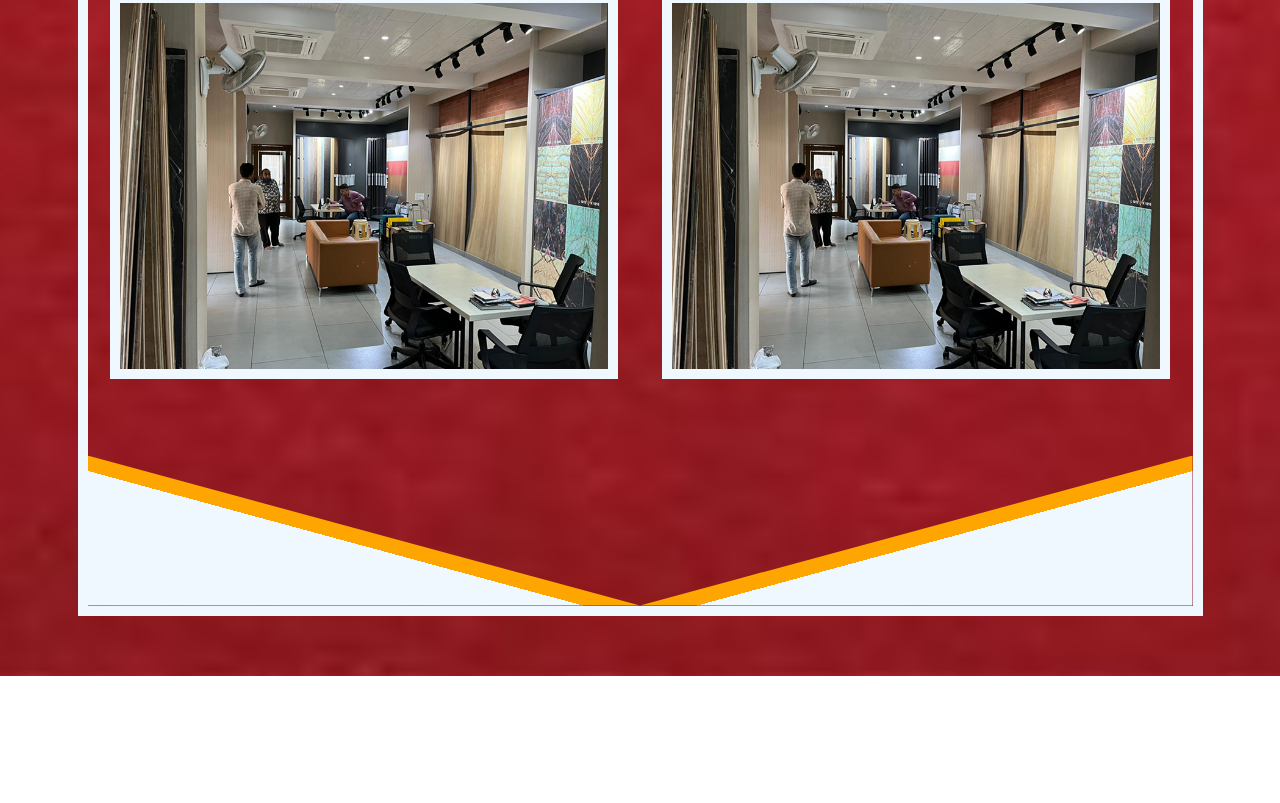
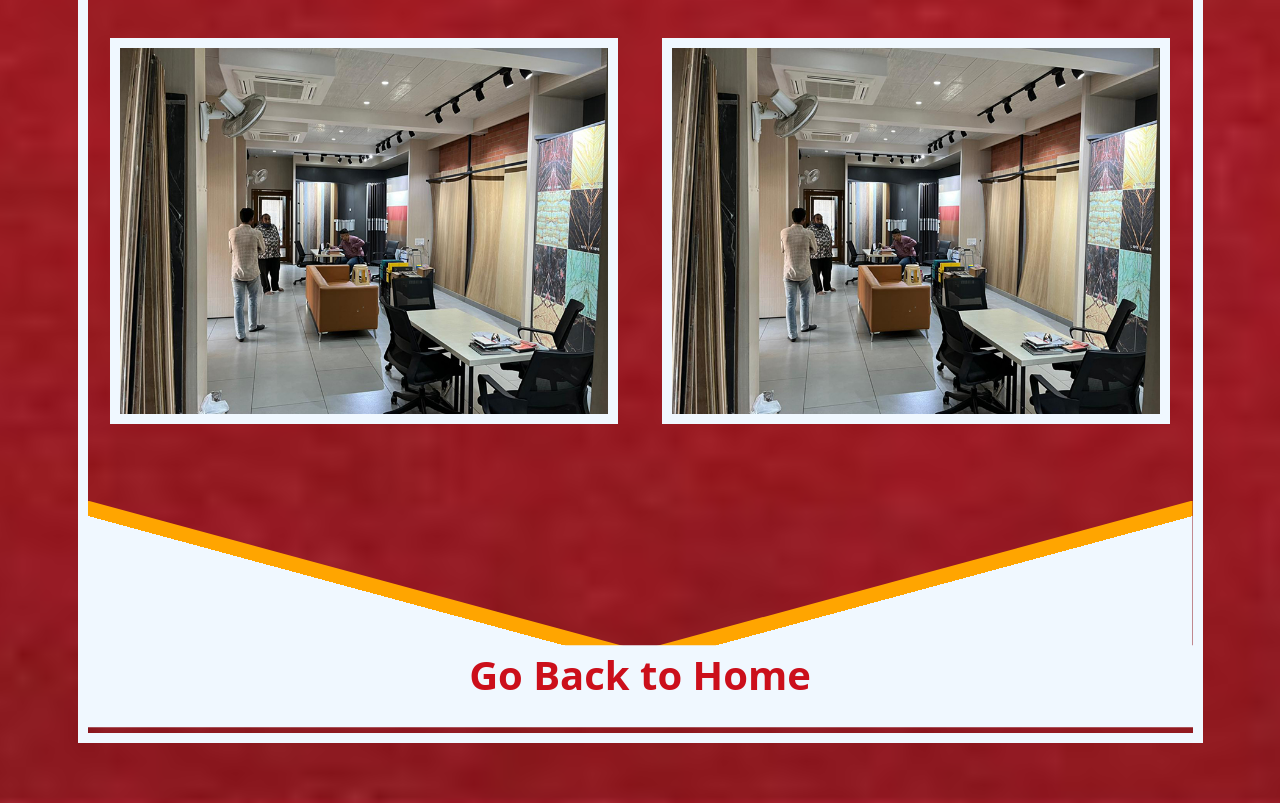
Before and after one commit to Dhruv120/digicard, a plain HTML site: page index.html in a window 1280 px wide. Shown: the part 2723-3526 px from the top of the page. Before the commit the page ends 3399 px from the top, so only its background shows below. Drawn offline with nearby package versions, Linux system fonts and the light colour scheme.

Commit message:
Update index.html

```diff
--- a/index.html
+++ b/index.html
@@ -23,6 +23,10 @@
 
                 <!-- ------------------------------------------------ -->
                 <div class="container content">
+                   <br>
+                    <br>
+                    <br>
+
                     <div class="row">
                         <div class="col imgg">
                             <img src="images/IMG-20220615-WA0010.jpg" width="80%" alt="">
@@ -253,6 +257,8 @@
 
                         </div>
                     </div> -->
+
+                <!--
                     <div class="row dhruv">
                         <div  class="col" id="triangle-bottomleft">
 
@@ -264,7 +270,20 @@
                     <div class="row aakhri" >
 
                     </div>
+-->
+                 <div class="row dhruv">
+                    <div  class="col" id="triangle-bottomleft">
 
+                    </div>
+                    <div class="col" id="triangle-bottomright">
+
+                    </div>
+                </div>
+
+                <div class="row link">
+
+                     <a class="ending" href="#gallery">Go Back to Home</a>
+                </div>
                 </div>
 
         </div>
```
